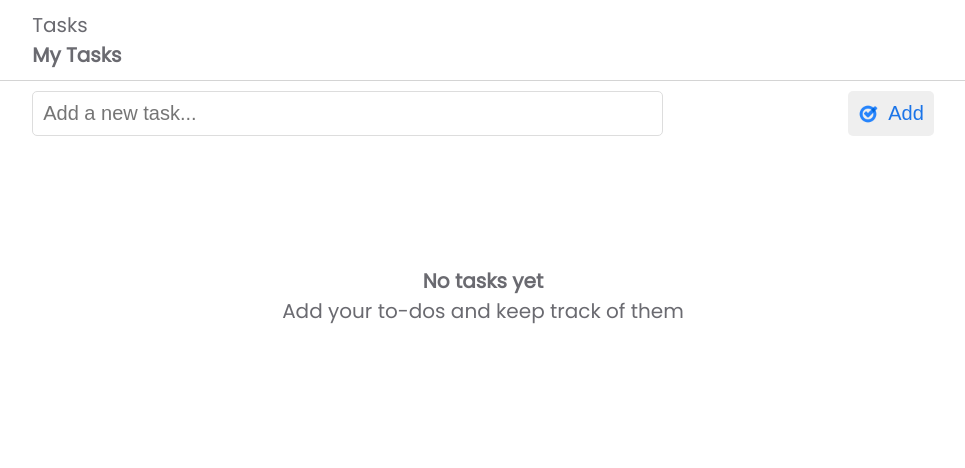
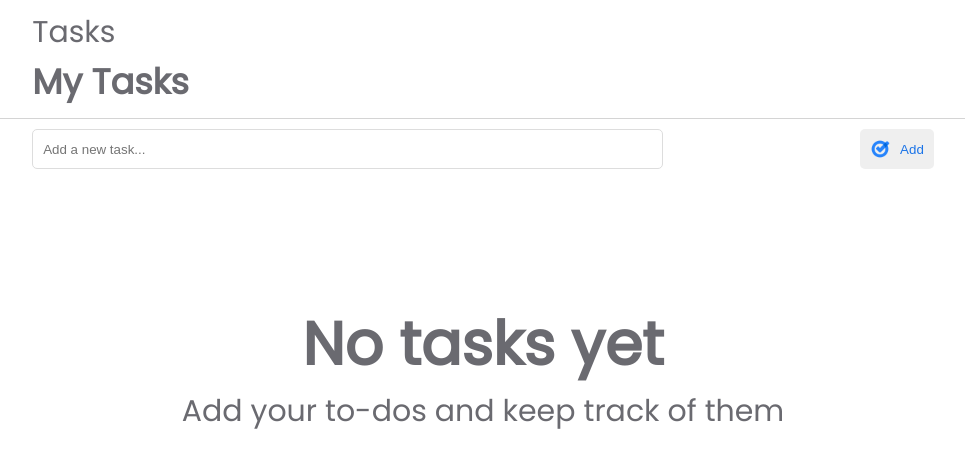
Before and after one commit to adisa-ade/TodoApp, a plain HTML site: page index.html in a window 1536 px wide. Shown: the whole page, without its empty margins (285-1250 px from the left). Drawn offline with Linux system fonts and the light colour scheme.

Commit message:
Update styles.css

```diff
--- a/styles.css
+++ b/styles.css
@@ -25,24 +25,18 @@ nav, .container{
   margin-right: 20%;
   padding: 10px;
 }
-.container {
-
-}
-
 .task-input {
   display: flex;
   justify-content: space-between;
   margin-bottom: 20px;
   gap: 20px;
 }
-
 .task-input input {
   width: 70%;
   padding: 10px;
   border: 1px solid #ddd;
   border-radius: 5px;
 }
-
 .task-input button {
   padding: 10px;
   border: none;
@@ -53,16 +47,13 @@ nav, .container{
   border-radius: 5px;
   cursor: pointer;
 }
-
 .task-input button:hover {
   opacity: 60%;
 }
-
 ul {
   list-style: none;
   padding: 0;
 }
-
 li {
   background: #f9f9f9;
   padding: 10px;
@@ -74,27 +65,22 @@ li {
   align-items: center;
   cursor: grab;
 }
-
 li.completed {
   text-decoration: line-through;
   background: #e9ecef;
 }
-
 li .buttons {
   display: flex;
   gap: 10px;
 }
-
 li .buttons button {
   border: none;
   background: none;
   cursor: pointer;
 }
-
 li .buttons button.edit {
   color: #007bff;
 }
-
 li .buttons button.delete {
   color: #dc3545;
 }
@@ -133,6 +119,6 @@ li .buttons button.complete {
   }
 }
 @media (min-width:1440px){
-*{
-  font-size: 20px;
+body{
+  font-size: 30px;
 }
```
